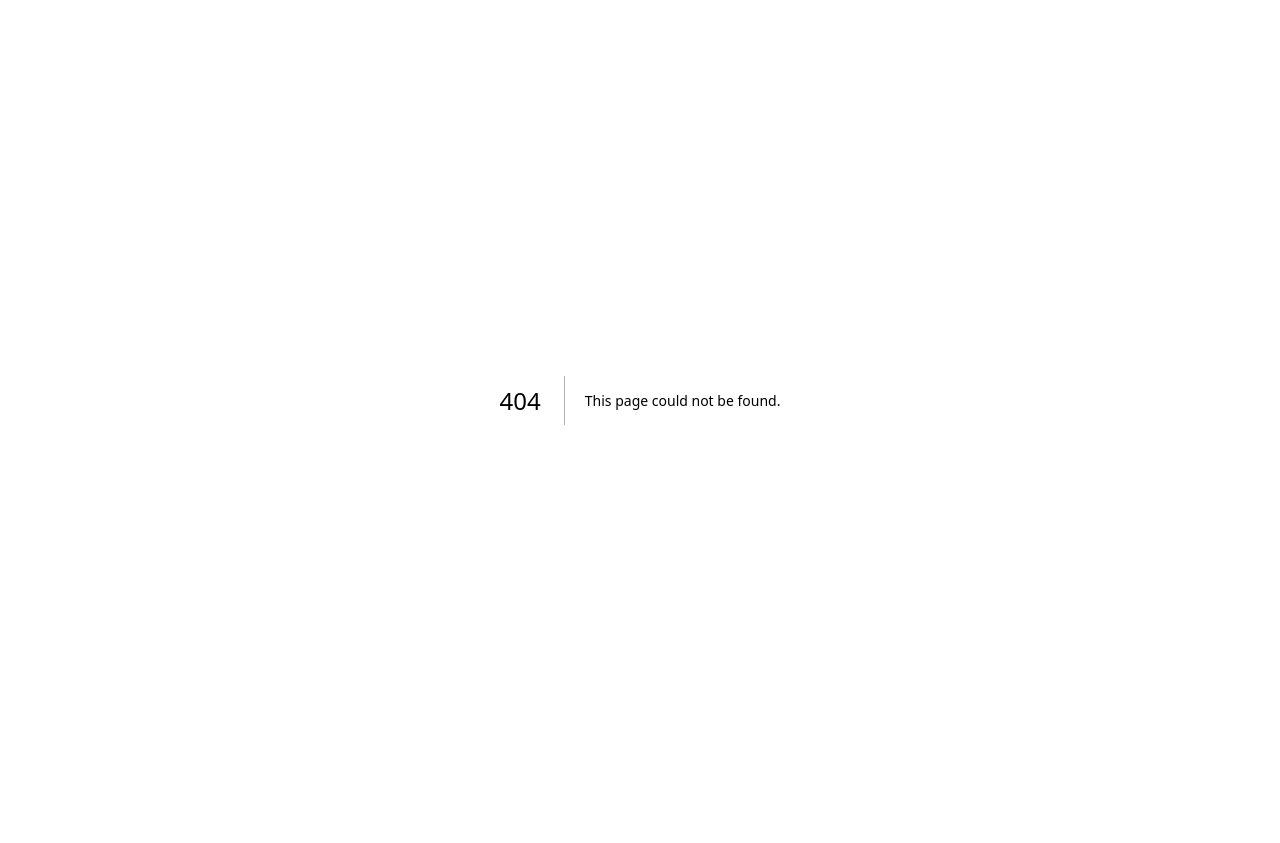
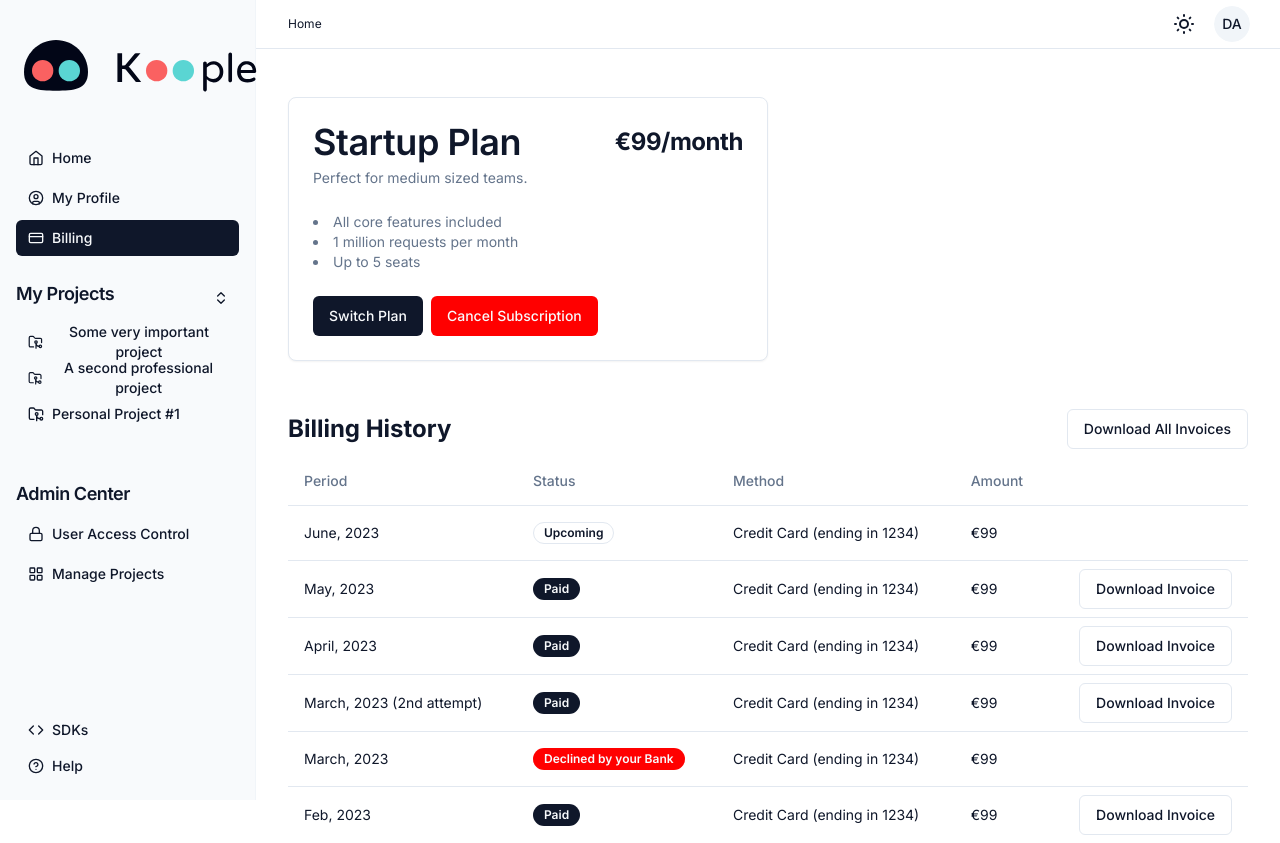
Before and after one commit to danielagg/patata-with-shadcn, a Next.js app: page /billing in a window 1280 px wide. Before the commit this address had no page. Before the commit the page ends 800 px from the top, so only its background shows below. Built offline with nearby package versions, Linux system fonts and the light colour scheme.

Commit message:
billing page

```diff
--- /dev/null
+++ b/app/(authenticated)/billing/page.tsx
@@ -0,0 +1,147 @@
+import { Avatar, AvatarFallback } from "@/components/ui/avatar";
+import { Badge } from "@/components/ui/badge";
+import { Input } from "@/components/ui/input";
+import {
+  Card,
+  CardContent,
+  CardDescription,
+  CardFooter,
+  CardHeader,
+  CardTitle,
+} from "@/components/ui/card";
+import {
+  Select,
+  SelectContent,
+  SelectGroup,
+  SelectItem,
+  SelectLabel,
+  SelectTrigger,
+  SelectValue,
+} from "@/components/ui/select";
+import { Button } from "@/components/ui/button";
+import {
+  Table,
+  TableBody,
+  TableCaption,
+  TableCell,
+  TableHead,
+  TableHeader,
+  TableRow,
+} from "@/components/ui/table";
+
+export default function Billing() {
+  return (
+    <main className="container flex flex-col bg-background">
+      <div className="mt-12">
+        <Card className="w-1/2">
+          <CardHeader>
+            <CardTitle className="flex items-center justify-between w-full">
+              <div className="text-4xl">Startup Plan</div>
+              <div className="text-2xl font-bold">€99/month</div>
+            </CardTitle>
+            <CardDescription>Perfect for medium sized teams.</CardDescription>
+          </CardHeader>
+          <CardContent className="w-full flex flex-wrap gap-y-6">
+            <ul className="list-inside list-disc text-sm text-muted-foreground">
+              <li>All core features included</li>
+              <li>1 million requests per month</li>
+              <li>Up to 5 seats</li>
+            </ul>
+          </CardContent>
+          <CardFooter className="space-x-2">
+            <Button>Switch Plan</Button>
+            <Button variant="destructive">Cancel Subscription</Button>
+          </CardFooter>
+        </Card>
+      </div>
+
+      <div className="mt-12">
+        <div className="flex justify-between w-full items-center">
+          <h2 className="text-2xl font-bold">Billing History</h2>
+          <Button variant="outline">Download All Invoices</Button>
+        </div>
+
+        <Table className="mt-2">
+          <TableHeader>
+            <TableRow>
+              <TableHead>Period</TableHead>
+              <TableHead>Status</TableHead>
+              <TableHead>Method</TableHead>
+              <TableHead>Amount</TableHead>
+            </TableRow>
+          </TableHeader>
+          <TableBody>
+            <TableRow>
+              <TableCell>June, 2023</TableCell>
+              <TableCell>
+                <Badge variant="outline">Upcoming</Badge>
+              </TableCell>
+              <TableCell>Credit Card (ending in 1234)</TableCell>
+              <TableCell>€99</TableCell>
+            </TableRow>
+            <TableRow>
+              <TableCell>May, 2023</TableCell>
+              <TableCell>
+                <Badge variant="default">Paid</Badge>
+              </TableCell>
+              <TableCell>Credit Card (ending in 1234)</TableCell>
+              <TableCell>€99</TableCell>
+              <TableCell className="text-right">
+                <Button variant="outline" className="-my-2">
+                  Download Invoice
+                </Button>
+              </TableCell>
+            </TableRow>
+            <TableRow>
+              <TableCell>April, 2023</TableCell>
+              <TableCell>
+                <Badge variant="default">Paid</Badge>
+              </TableCell>
+              <TableCell>Credit Card (ending in 1234)</TableCell>
+              <TableCell>€99</TableCell>
+              <TableCell className="text-right">
+                <Button variant="outline" className="-my-2">
+                  Download Invoice
+                </Button>
+              </TableCell>
+            </TableRow>
+            <TableRow>
+              <TableCell>March, 2023 (2nd attempt)</TableCell>
+              <TableCell>
+                <Badge variant="default">Paid</Badge>
+              </TableCell>
+              <TableCell>Credit Card (ending in 1234)</TableCell>
+              <TableCell>€99</TableCell>
+              <TableCell className="text-right">
+                <Button variant="outline" className="-my-2">
+                  Download Invoice
+                </Button>
+              </TableCell>
+            </TableRow>
+            <TableRow>
+              <TableCell>March, 2023</TableCell>
+              <TableCell>
+                <Badge variant="destructive">Declined by your Bank</Badge>
+              </TableCell>
+              <TableCell>Credit Card (ending in 1234)</TableCell>
+              <TableCell>€99</TableCell>
+            </TableRow>
+            <TableRow>
+              <TableCell>Feb, 2023</TableCell>
+              <TableCell>
+                <Badge variant="default">Paid</Badge>
+              </TableCell>
+              <TableCell>Credit Card (ending in 1234)</TableCell>
+              <TableCell>€99</TableCell>
+              <TableCell className="text-right">
+                <Button variant="outline" className="-my-2">
+                  Download Invoice
+                </Button>
+              </TableCell>
+            </TableRow>
+          </TableBody>
+        </Table>
+      </div>
+    </main>
+  );
+}
```
Also changed, not shown: components/ui/badge.tsx (+6 -6 lines).
